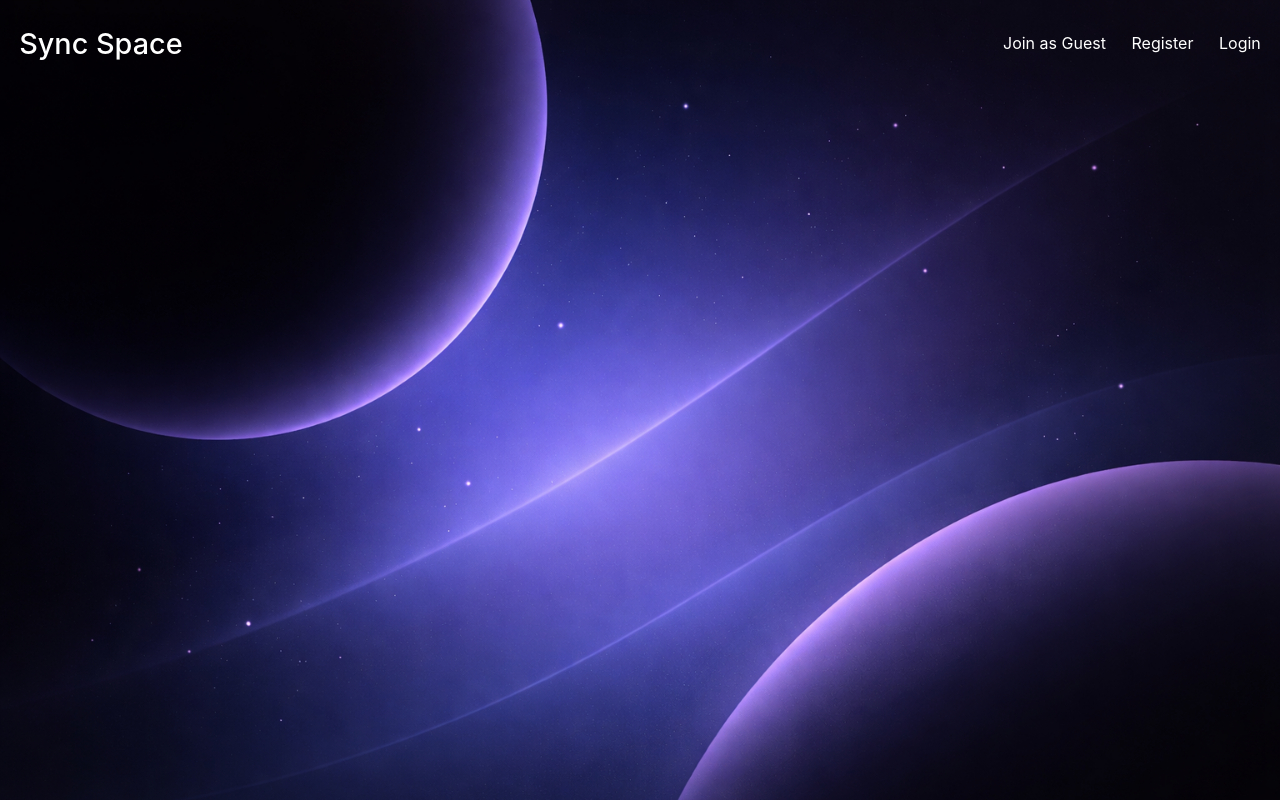
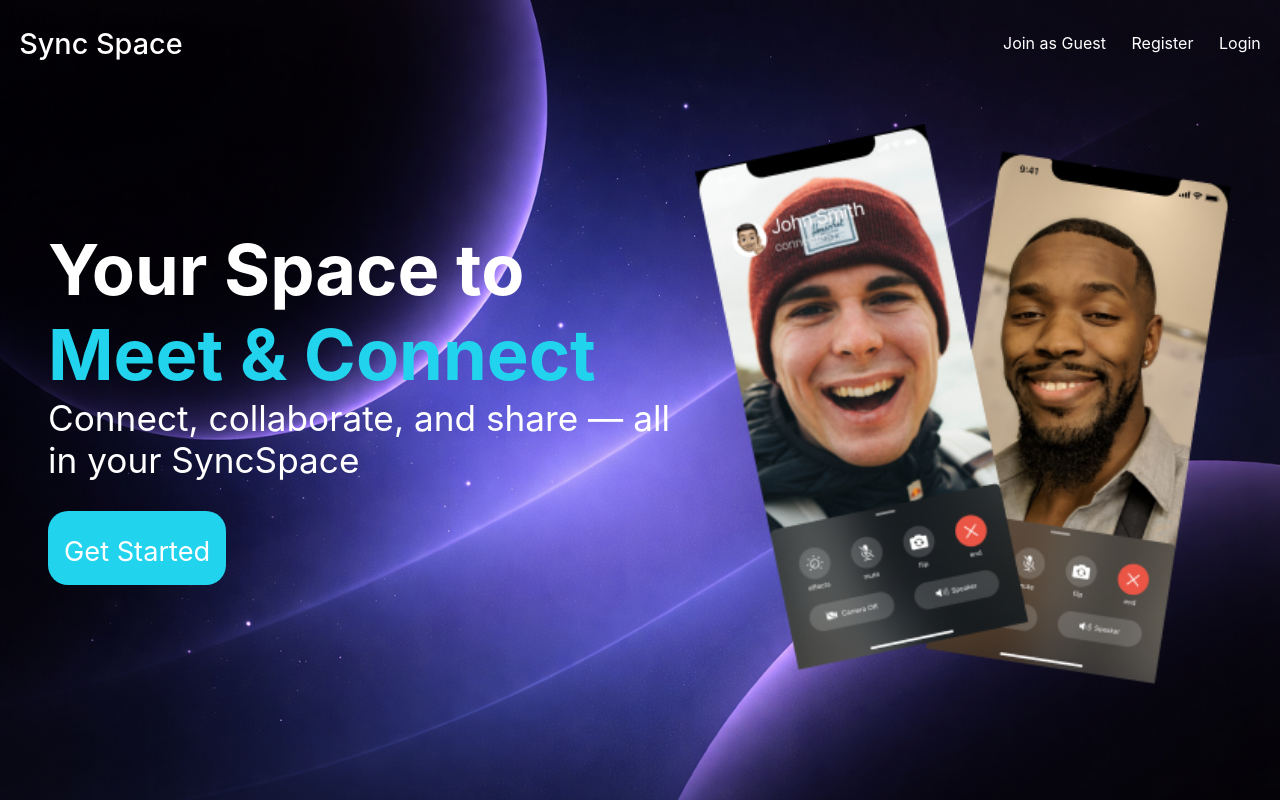
Before and after one commit to vaibhavshukla-codes/SyncSpace, a React (Create React App) app in the folder frontend/: page / in a window 1280 px wide. Built offline with nearby package versions, Linux system fonts and the light colour scheme.

Commit message:
feat: setup fronted UI with initial layout and styling

```diff
--- a/frontend/src/App.css
+++ b/frontend/src/App.css
@@ -25,3 +25,36 @@
    gap: 1.6rem;
    cursor: pointer;
 }
+
+.landingMainContainer{
+  display: flex;
+  justify-content: space-between;
+  padding-inline: 3rem;
+  height: 80vh;
+  align-items: center;
+}
+
+.landingMainContainer > div:nth-child(1){
+  font-size: 2.2rem;
+}
+
+
+.landingMainContainer > div:nth-child(1) div[role='button']{
+  background: #22D3EE;
+  width: fit-content;
+  padding: 1rem;
+  border-radius: 20px;
+  margin-top: 1.9rem;
+}
+
+
+.landingMainContainer > div:nth-child(1) div[role='button'] a{
+  text-decoration: none;
+  color: white;
+  font-size: 1.7rem;
+}
+
+.landingMainContainer > div:nth-child(2) img{
+  height: 70vh;
+  width: auto;
+}
--- a/frontend/src/pages/landing.jsx
+++ b/frontend/src/pages/landing.jsx
@@ -1,5 +1,6 @@
 import React from 'react'
 import "../App.css";
+import {Link} from 'react-router-dom';
 
 export default function LandingPage() {
   return (
@@ -27,6 +28,24 @@ export default function LandingPage() {
 
       <div className="landingMainContainer">
 
+        <div>
+          <h1>Your Space to <span style={{ color: "#22D3EE" }}>Meet & Connect</span></h1>
+          <p>Connect, collaborate, and share — all in your SyncSpace</p>
+
+          <div role='button'>
+
+            <Link to={"/home"}>Get Started</Link>
+
+          </div>
+
+        </div>
+
+        <div>
+
+          <img src="/mobile.png" alt="" />
+
+        </div>
+
       </div>
 
     </div>
```
Also changed, not shown: frontend/public/mobile.png (added).
